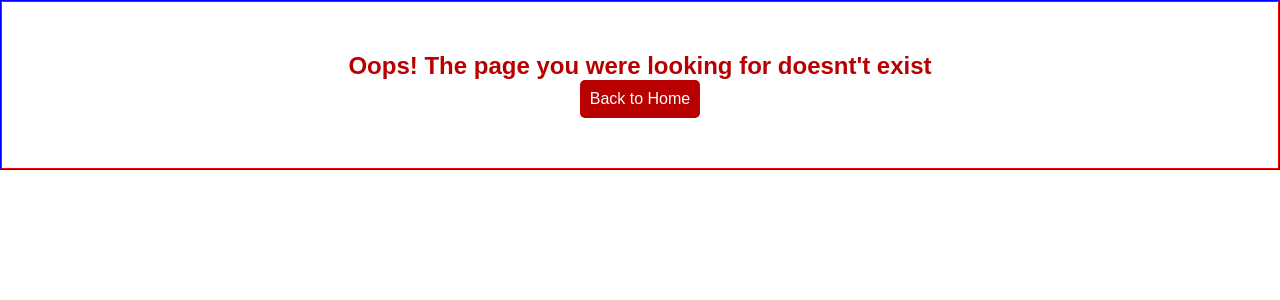
After one commit to EucTech/shanfengco, a Django app: template templates/eee404.html in a window 1280 px wide. The commit adds this page. Shown: the top 300 px of the page. Run offline with Django 4.2, Linux system fonts and the light colour scheme; the template is opened without the code that fills it, so the values that code supplies are empty.

Commit message:
templates/

```diff
--- a/templates/about.html
+++ b/templates/about.html
@@ -1,4 +1,6 @@
-{% extends "layout.html" %} {% load static %} {% block about_style %}
+{% extends "layout.html" %}
+{% load static %}
+{% block about_style %}
 <!-- aos animation -->
 <link href="https://unpkg.com/aos@2.3.1/dist/aos.css" rel="stylesheet">
 
@@ -41,8 +43,6 @@
   </div>
 </section>
 
-{% block message %}{% endblock %}
-
 
 <!-- aos animation script -->
 
--- /dev/null
+++ b/templates/eee404.html
@@ -0,0 +1,60 @@
+<!DOCTYPE html>
+<html lang="en">
+<head>
+    <meta charset="UTF-8">
+    <meta name="viewport" content="width=device-width, initial-scale=1.0">
+    <title>Document</title>
+</head>
+<body>
+    <style>
+        * {
+            margin: 0;
+            padding: 0;
+            box-sizing: border-box;
+        }
+
+
+        section {
+            width: 100%;
+            height: 100%;
+            border: 1px blue solid;
+            display: flex;
+            align-items: center;
+        }
+
+        div {
+            width: 100%;
+            height: 100%;
+            display: flex;
+            flex-direction: column;
+            align-items: center;
+            justify-content: center;
+            padding: 50px;
+            border: 1px red solid;
+
+        }
+
+        h1 {
+            color: #B80000;
+            font-family: 'Poppins', sans-serif;
+        }
+
+        a {
+            text-decoration: none;
+            background-color: #B80000;
+            color: white;
+            padding: 10px;
+            border-radius: 5px;
+            font-family: 'Poppins', sans-serif;
+
+        }
+    </style>
+
+    <section>
+        <div>
+            <h1>Oops! The page you were looking for doesnt't exist</h1>
+            <a href="{% url 'home' %}">Back to Home</a>
+        </div>
+    </section>
+</body>
+</html>
--- a/templates/services.html
+++ b/templates/services.html
@@ -102,7 +102,6 @@
   </div>
 </section>
 
-{% block message %}{% endblock %}
 
 <!-- aos animation script -->
 
```
Also changed, not shown: templates/admin_dashboard.html (added, +15 -0 lines), templates/admin_login.html (added, +43 -0 lines), templates/admin_signup.html (added, +18 -0 lines), templates/layout.html (+5 -3 lines).
